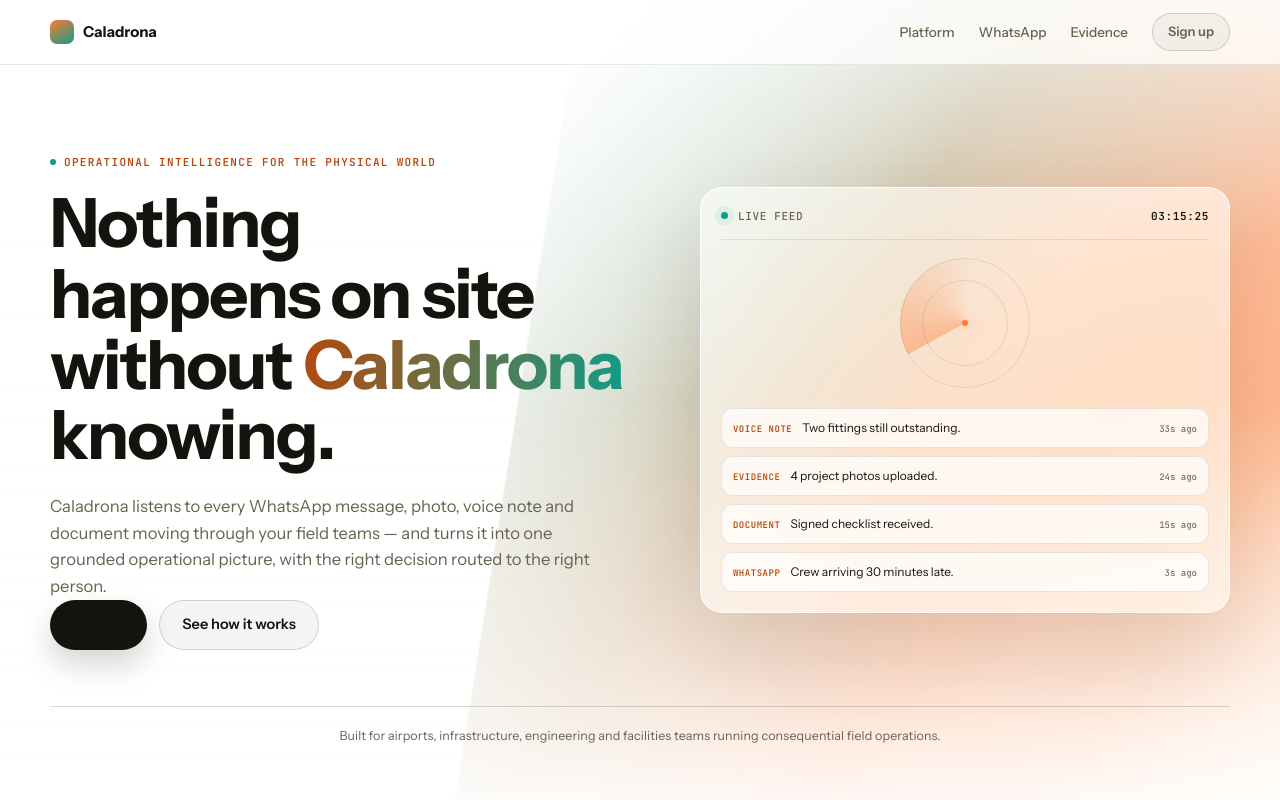
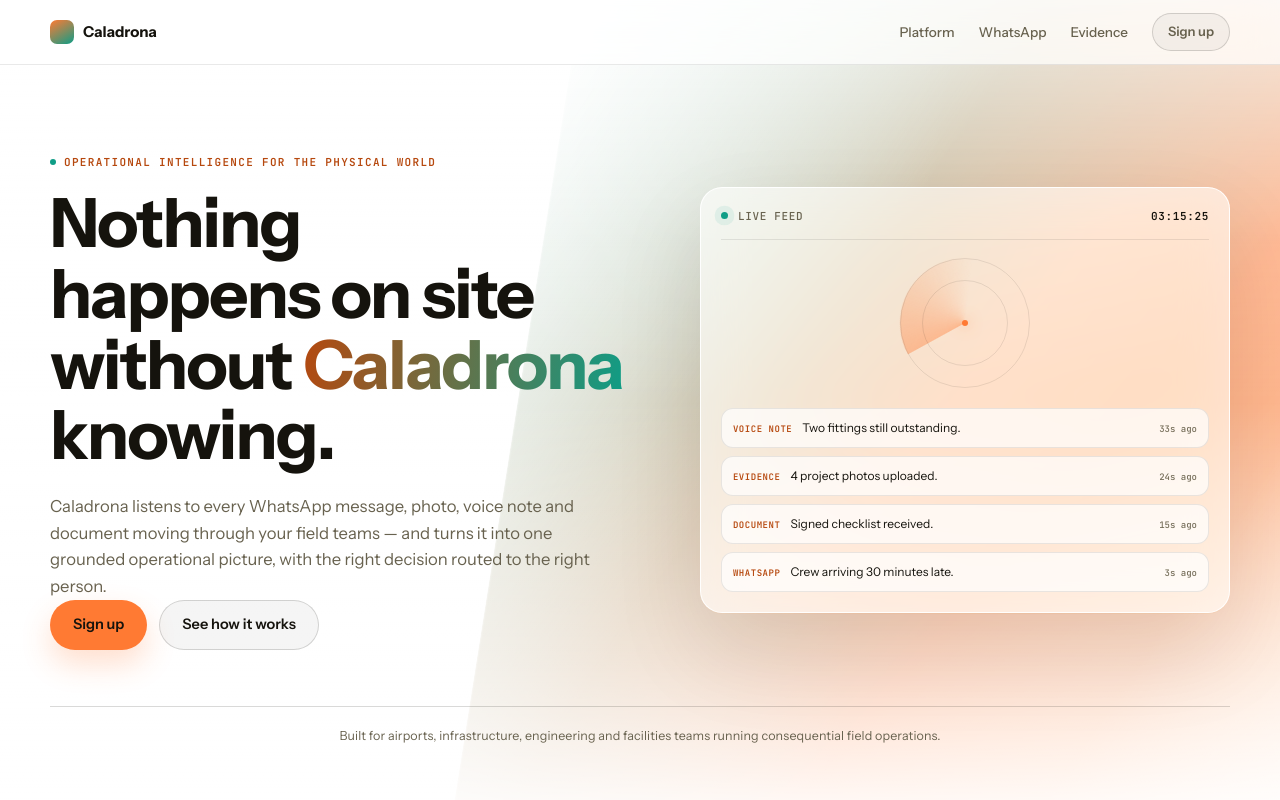
Before and after one commit to premhiru/fieldos, a Next.js app in the folder apps/dashboard/: page / in a window 1280 px wide. Shown: the top 800 px of the page. Built offline with nearby package versions, Linux system fonts and the light colour scheme.

Commit message:
fix: restore signup button contrast

```diff
--- a/apps/dashboard/app/caladrona.css
+++ b/apps/dashboard/app/caladrona.css
@@ -176,10 +176,19 @@
 .cal-btn:hover {
   transform: translateY(-2px);
 }
-.cal-btn-ink {
-  background: var(--cal-ink);
-  color: var(--cal-paper);
-  box-shadow: 0 14px 30px rgba(21, 19, 13, 0.18);
+.caladrona-page .cal-btn-ink {
+  background: var(--cal-amber);
+  color: var(--cal-ink);
+  box-shadow: 0 14px 30px rgba(255, 122, 51, 0.24);
+}
+.caladrona-page .cal-btn-ink:hover {
+  background: #f06a22;
+  color: var(--cal-ink);
+  box-shadow: 0 17px 34px rgba(255, 122, 51, 0.3);
+}
+.caladrona-page .cal-btn-ink:focus-visible {
+  outline: 3px solid rgba(15, 157, 134, 0.45);
+  outline-offset: 3px;
 }
 .cal-btn-ghost {
   background: rgba(21, 19, 13, 0.04);
```
